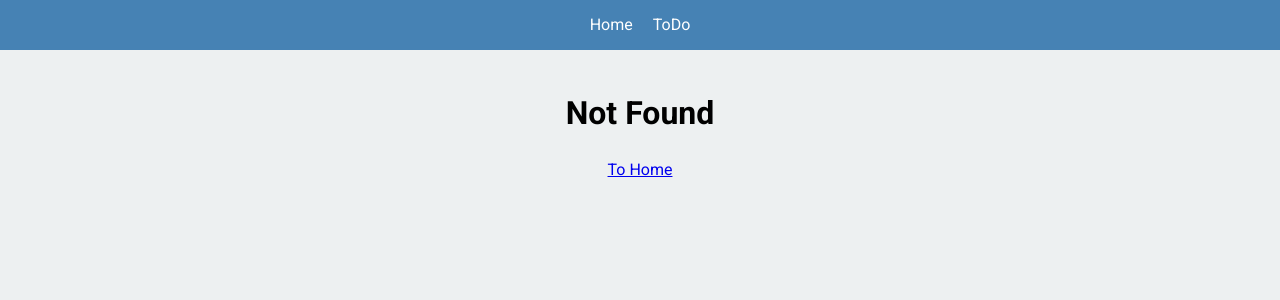
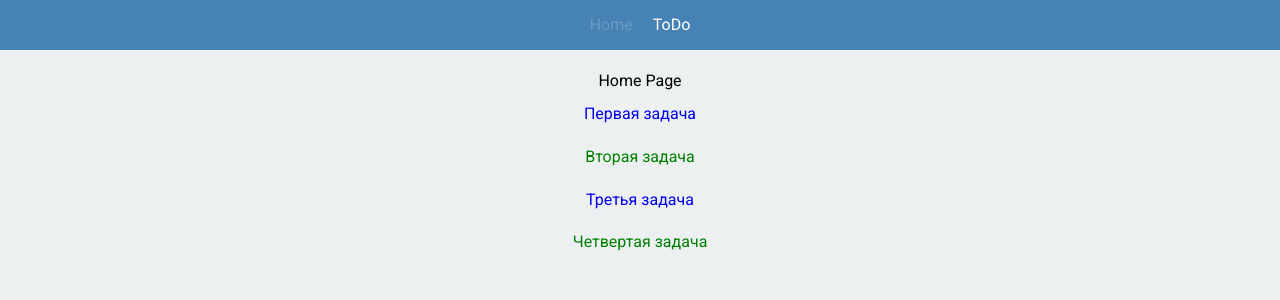
Before and after one commit to BarbaraFromTonshaevo/react-todo-list, a React (Create React App) app: page /app/ in a window 1280 px wide. Before the commit this address had no page. Shown: the top 300 px of the page. Built offline with nearby package versions, Linux system fonts and the light colour scheme.

Commit message:
day 4: React Routing: new approach

```diff
--- a/src/components/ListItem/ListItem.tsx
+++ b/src/components/ListItem/ListItem.tsx
@@ -1,8 +1,9 @@
+import { Link } from "react-router-dom"
 import { ToDo } from "../../models/todo-item"
 import classes from './ListItem.module.scss'
 
 export const ListItem = ({todo}: {todo: ToDo}) => {
     return (
-            <a className={`${classes.link} ${todo.isDone ? classes.done : classes.notDone}`} href={`/list/${todo.id}`}>{todo.text}</a>
+            <Link className={`${classes.link} ${todo.isDone ? classes.done : classes}`} to={`/list/${todo.id}`}>{todo.text}</Link>
     )
 }
--- a/src/index.tsx
+++ b/src/index.tsx
@@ -2,13 +2,13 @@ import React from 'react';
 import ReactDOM from 'react-dom/client';
 import './assets/scss/normalize.scss'
 import './assets/scss/style.scss'
-import { BrowserRouter, Routes, Route } from 'react-router-dom';
+import { createBrowserRouter, RouterProvider } from 'react-router-dom';
 import { HomePage } from './pages/HomePage';
 import { ToDoListPage } from './pages/ToDoListPage';
-import { Header } from './components/Header/Header';
 import { ToDo } from './models/todo-item';
 import { NotFound } from './pages/404';
 import { ItemDescriptioPage } from './pages/ItemDescriptionPage';
+import { Layout } from './layouts/Layout';
 
 const todos: ToDo[] = [
 		{
@@ -33,21 +33,37 @@ const todos: ToDo[] = [
 		},
 ]
 
+const router = createBrowserRouter([
+	{
+		path: '/',
+		element: <Layout />,
+		errorElement: <NotFound />,
+		children: [
+			{
+				path: '/',
+				element: <HomePage todos={todos} />
+			},
+			{
+				path: '/todo',
+				element: <ToDoListPage />
+			},
+			{
+				path: '/list/:id',
+				element: <ItemDescriptioPage todos={todos} />
+			}
+		]
+	},
+	{
+		path: '*',
+		element: <NotFound />,
+	}
+], {basename: '/app/'})
+
 const root = ReactDOM.createRoot(
   document.getElementById('root') as HTMLElement
 );
 root.render(
 	<React.StrictMode>
-		<BrowserRouter>
-			<Header />
-			<Routes>
-				<Route path='/' element={<HomePage todos={todos} />}></Route>
-				<Route path='/list/:id' element={<ItemDescriptioPage todos={todos} />}></Route>
-				<Route path='/todo' element={<ToDoListPage />}></Route>
-				<Route path='*' element={<NotFound />}></Route>
-
-			</Routes>
-		</BrowserRouter>
-
+		<RouterProvider router={router} />
 	</React.StrictMode>
 )
--- /dev/null
+++ b/src/layouts/Layout.tsx
@@ -0,0 +1,11 @@
+import { Outlet } from "react-router-dom"
+import { Header } from "../components/Header/Header"
+
+export const Layout = () => {
+    return (
+        <>
+            <Header />
+            <Outlet />
+        </>
+    )
+}
```
Also changed, not shown: 1 other file (tests, documents, lock files or other folders).
